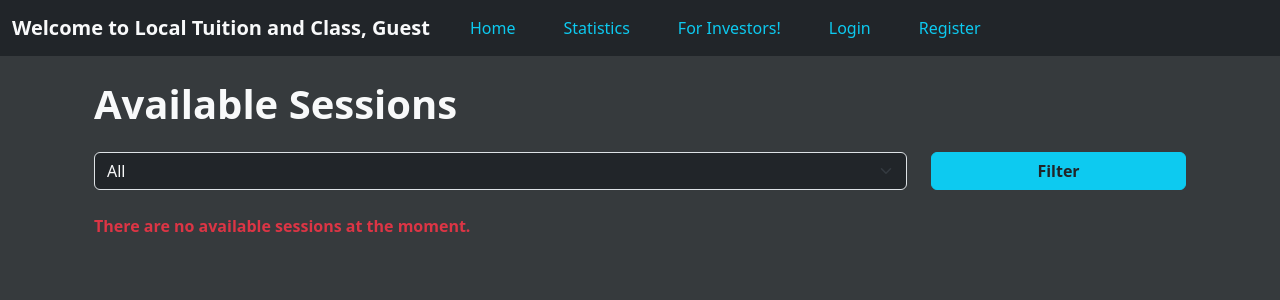
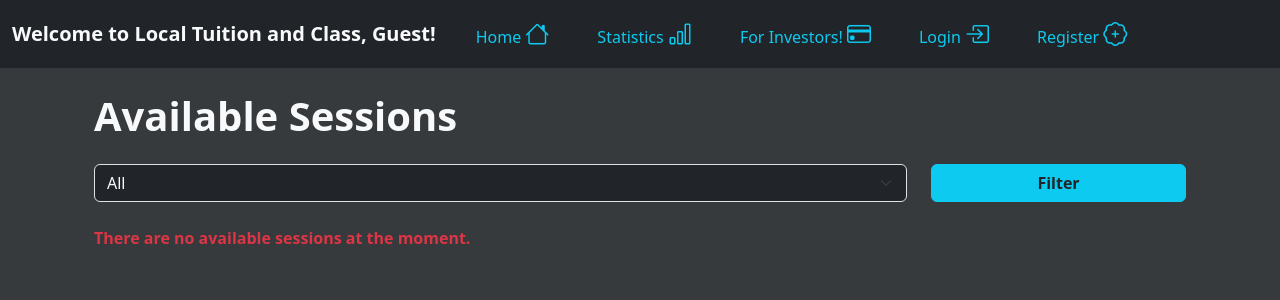
Before and after one commit to PichapopRo/community-tutor, a Django app: page /local-tutor/ in a window 1280 px wide. Shown: the top 300 px of the page. Run offline with Django 5.2, Linux system fonts and the light colour scheme; data comes from the database, SQL or seed files in the repository; data that the repository does not hold is empty; some web fonts are replaced.

Commit message:
added codes for UI

```diff
--- a/templates/registration/register.html
+++ b/templates/registration/register.html
@@ -19,7 +19,7 @@
           <div class="row">
             <!-- Account Information Block -->
             <div class="col-lg-4 col-md-6 col-sm-12 text-light mb-3">
-              <h3 class="mb-3">Account Information</h3>
+              <h3 class="mb-3">Account Information <i class="bi bi-person-circle"></i></h3>
 
               <!-- Username -->
               <div class="mb-3">
@@ -84,7 +84,7 @@
 
             <!-- Personal Information Block -->
             <div class="col-lg-4 col-md-6 col-sm-12 text-light mb-3">
-              <h3 class="mb-3">Personal Information</h3>
+              <h3 class="mb-3">Personal Information <i class="bi bi-telephone"></i></h3>
 
               <!-- First Name -->
               <div class="mb-3">
@@ -149,7 +149,7 @@
 
             <!-- Address Information Block -->
             <div class="col-lg-4 col-md-6 col-sm-12 text-light mb-3">
-              <h3 class="mb-3">Address Information</h3>
+              <h3 class="mb-3">Address Information <i class="bi bi-at"></i></h3>
 
               <!-- Street Address -->
               <div class="mb-3">
--- a/webpage/templates/base.html
+++ b/webpage/templates/base.html
@@ -17,9 +17,10 @@
             <a class="navbar-brand text-light">
                 <strong>Welcome to Local Tuition and Class,
                     {% if user.is_authenticated %}
-                        {{ user.username }}
+                        {{ user.username }}!
                     {% else %}
-                        Guest{% endif %}
+                        Guest!
+                    {% endif %}
                 </strong>
             </a>
             <button class="navbar-toggler" type="button" data-bs-toggle="collapse" data-bs-target="#navbarNavDropdown" aria-controls="navbarNavDropdown" aria-expanded="false" aria-label="Toggle navigation">
@@ -28,25 +29,25 @@
             <div class="collapse navbar-collapse" id="navbarNavDropdown">
                 <ul class="navbar-nav">
                     <li class="nav-item mx-3">
-                        <a class="nav-link text-info" href="/local-tutor/">Home</a>
+                        <a class="nav-link text-info" href="/local-tutor/">Home <i class="bi bi-house"></i></a>
                     </li>
                     <li class="nav-item mx-3">
-                        <a class="nav-link text-info" href="{% url 'statistics' %}">Statistics</a>
+                        <a class="nav-link text-info" href="{% url 'statistics' %}">Statistics <i class="bi bi-bar-chart"></i></a>
                     </li>
                     <li class="nav-item mx-3">
-                        <a class="nav-link text-info" href="{% url 'investor' %}">For Investors!</a>
+                        <a class="nav-link text-info" href="{% url 'investor' %}">For Investors! <i class="bi bi-credit-card"></i></a>
                     </li>
                     {% if user.is_authenticated %}
                         <li class="nav-item mx-3">
-                            <a class="nav-link text-danger" href="{% url 'logout' %}">Logout</a>
+                            <a class="nav-link text-danger" href="{% url 'logout' %}">Logout <i class="bi bi-box-arrow-right"></i></a>
                         </li>
                     {% else %}
                         <li class="nav-item mx-3">
-                            <a class="nav-link text-info" href="{% url 'login' %}">Login</a>
+                            <a class="nav-link text-info" href="{% url 'login' %}">Login <i class="bi bi-box-arrow-in-right"></i></a>
                         </li>
                     {% endif %}
                     <li class="nav-item mx-3">
-                        <a class="nav-link text-info" href="{% url 'register' %}">Register</a>
+                        <a class="nav-link text-info" href="{% url 'register' %}">Register <i class="bi bi-patch-plus"></i></a>
                     </li>
                 </ul>
             </div>
```
Also changed, not shown: webpage/templates/session_detail.html (+5 -5 lines).
